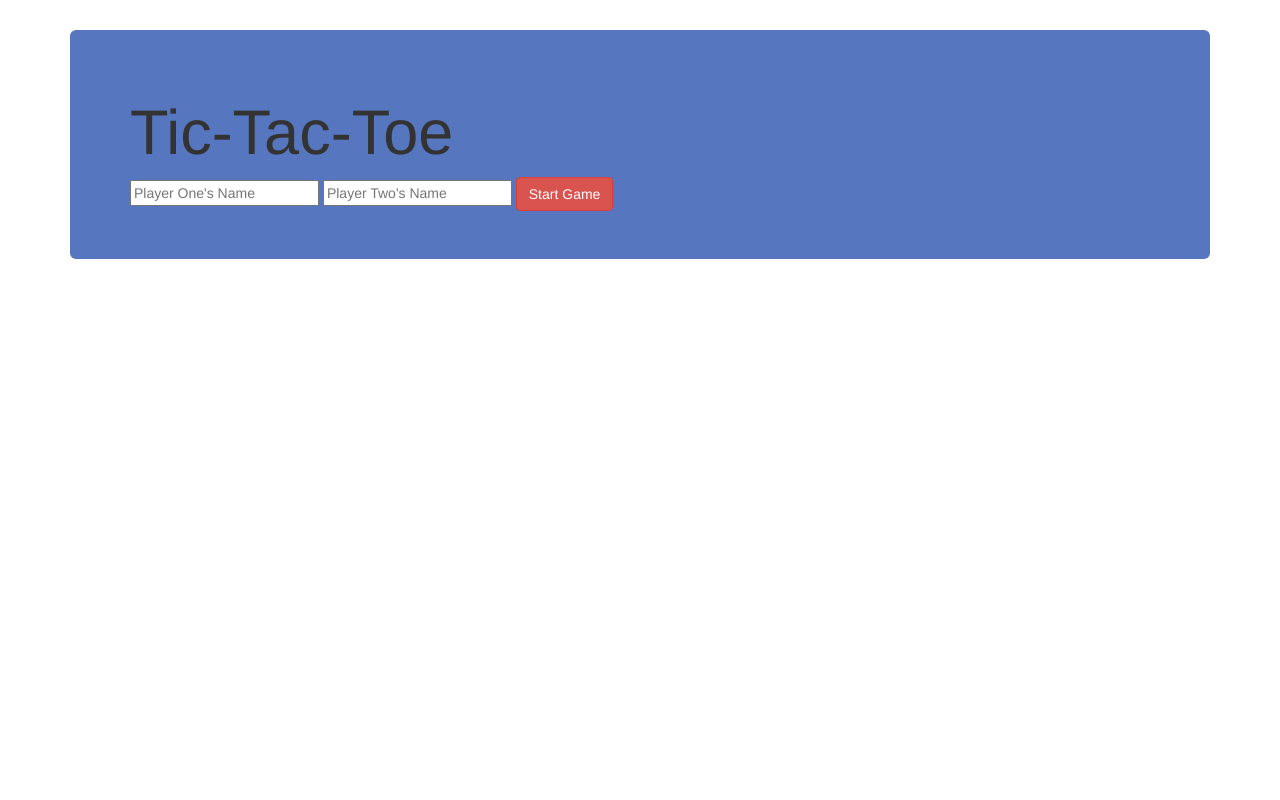
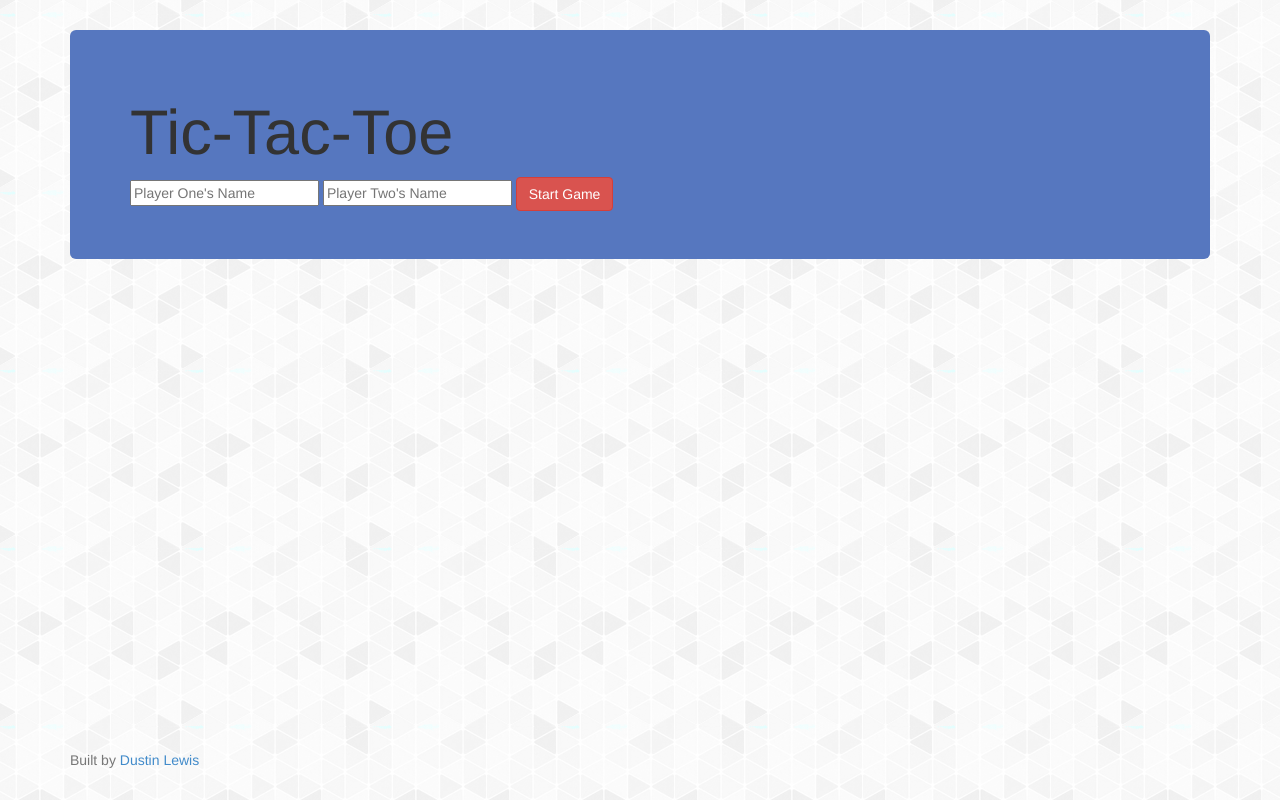
Before and after one commit to dustinL/tictactoe-js, a PHP site: page / in a window 1280 px wide. Run offline with PHP 8.4, Linux system fonts and the light colour scheme.

Commit message:
update layout, add background img

```diff
--- a/css/styles.css
+++ b/css/styles.css
@@ -1,3 +1,14 @@
+html {
+  position: relative;
+  min-height: 100%;
+}
+
+body {
+  margin-bottom: 50px;
+  background-image: url("images/gplaypattern.png");
+  background-color: #ffffff;
+}
+
 #gameboard td {
   width: 100px;
   height: 100px;
@@ -45,3 +56,10 @@
   text-align: center;
   display: none;
 }
+
+.footer {
+  position: absolute;
+  bottom: 0;
+  width: 100%;
+  height: 50px;
+}
--- a/home.html
+++ b/home.html
@@ -7,6 +7,7 @@
   <script src="js/scripts.js"></script>
   <title>Play Tic-Tac-Toe!</title>
 </head>
+
 <body>
   <div class="container">
     <div class="jumbotron">
@@ -56,9 +57,13 @@
 
         </tbody>
       </table>
+    </div> <!-- end board -->
+  </div> <!-- end container -->
 
+  <div class="footer navbar-fixed-bottom">
+    <div class="container">
+      <p class="text-muted">Built by <a href="https://github.com/dustinL">Dustin Lewis</a></p>
     </div>
-
   </div>
 </body>
 </html>
```
Also changed, not shown: css/images/gplaypattern.png (added), 2 other files.
